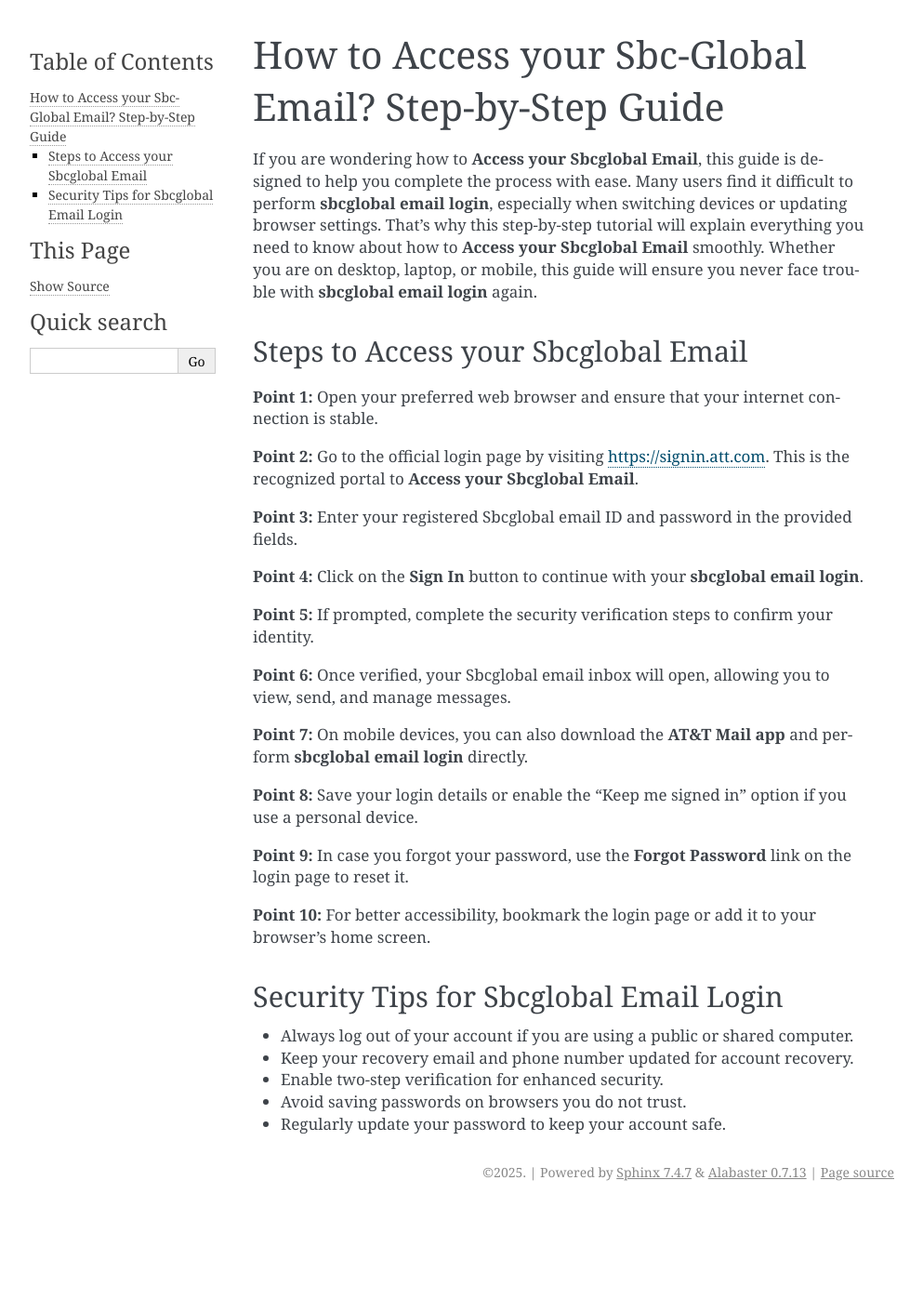
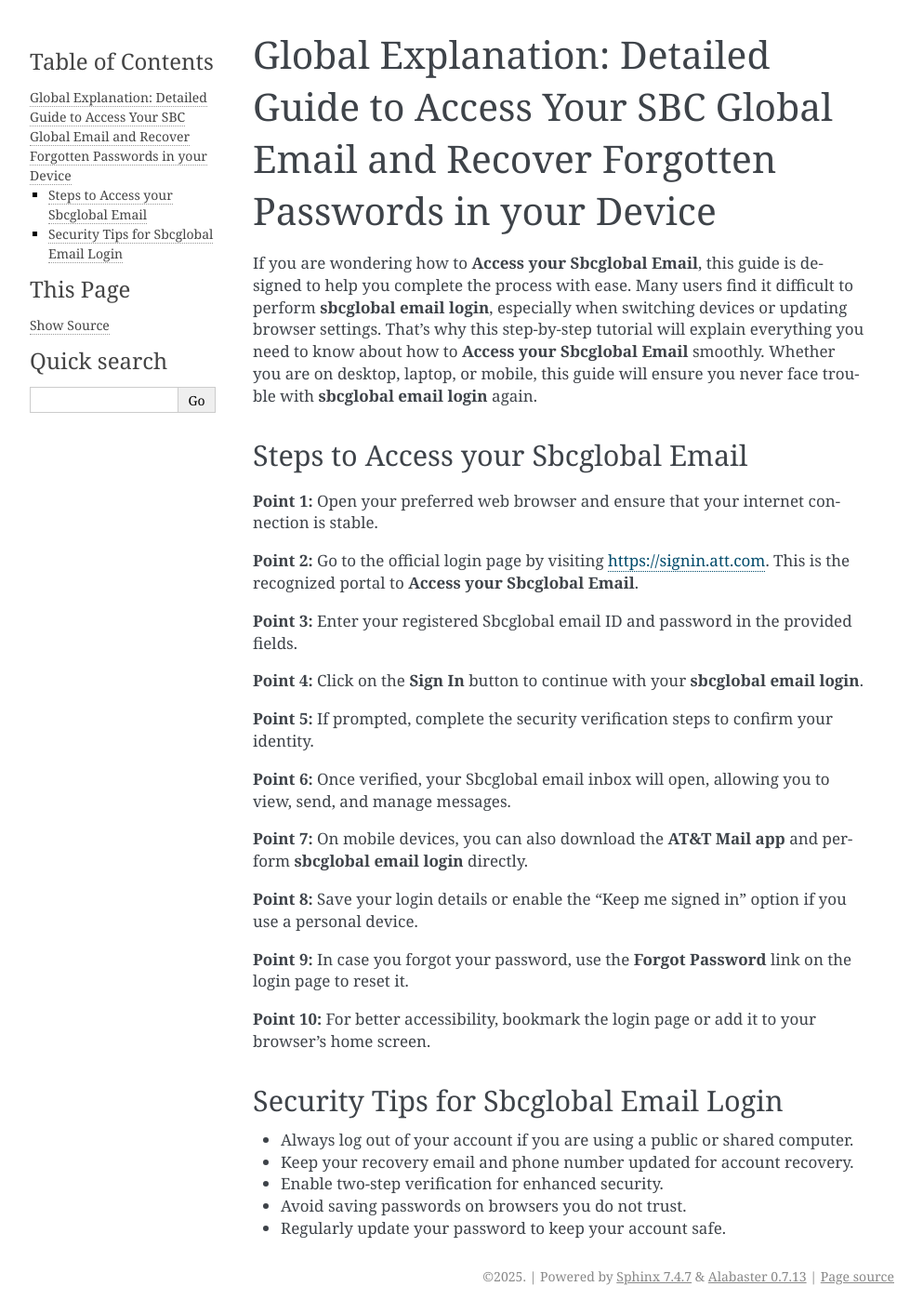
Before and after one commit to pattyfriedmann/newssbcglobal, a Sphinx documentation site: the page built from docs/index.rst, in a window 1280 px wide. Shown: the whole page at 93% size, without its empty margins (148-1141 px from the left). Built offline with Sphinx 7.4.7, drawn with Linux system fonts in a browser that asks for light colours; before the commit the page ends 1300 px from its top, so only the background shows below that.

Commit message:
Update index.rst

```diff
--- a/docs/index.rst
+++ b/docs/index.rst
@@ -1,4 +1,4 @@
-How to Access your Sbc-Global Email? Step-by-Step Guide
+Global Explanation: Detailed Guide to Access Your SBC Global Email and Recover Forgotten Passwords in your Device
 =======================================================
 
 If you are wondering how to **Access your Sbcglobal Email**, this guide is designed to help you complete the process with ease. Many users find it difficult to perform **sbcglobal email login**, especially when switching devices or updating browser settings. That’s why this step-by-step tutorial will explain everything you need to know about how to **Access your Sbcglobal Email** smoothly. Whether you are on desktop, laptop, or mobile, this guide will ensure you never face trouble with **sbcglobal email login** again.
```
